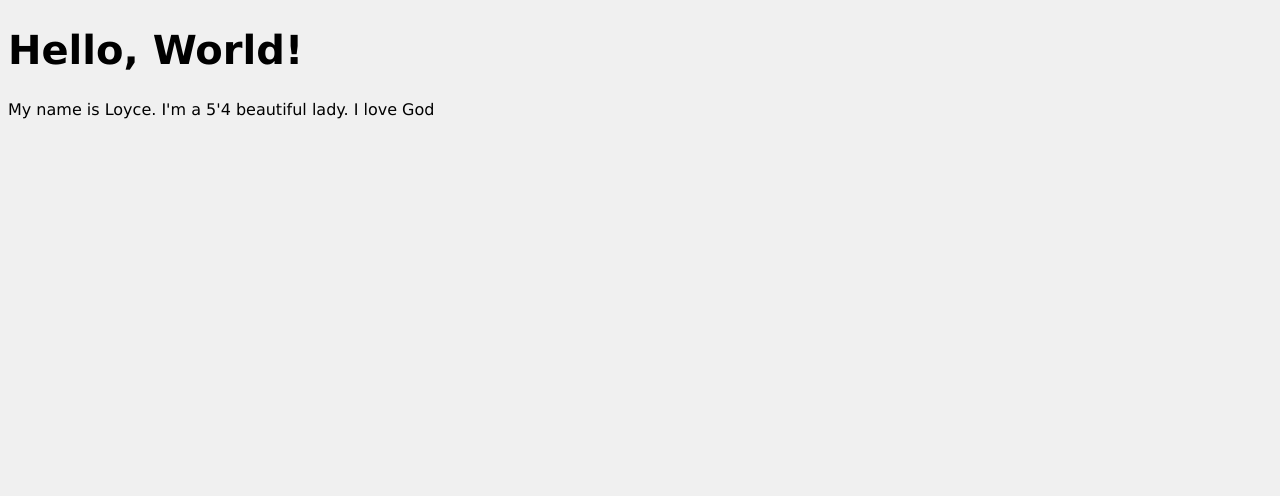
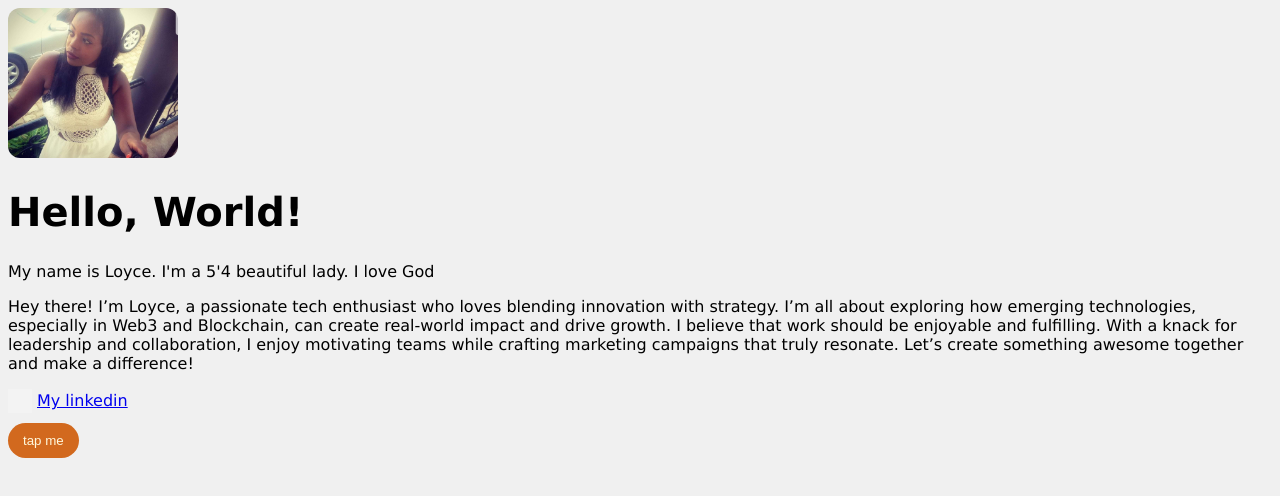
Before and after one commit to Loyce-el/about-me, a plain HTML site: page index.html in a window 1280 px wide. Drawn offline with Linux system fonts and the light colour scheme; grey boxes are pictures that could not be loaded.

Commit message:
leant how to add Img, text, button & link

```diff
--- a/Style.css
+++ b/Style.css
@@ -1,8 +1,30 @@
 body {
   background-color: #f0f0f0;
-  font-family: 'Lucida Sans', 'Lucida Sans Regular', 'Lucida Grande', 'Lucida Sans Unicode', Geneva, Verdana, sans-serif;
+  font-family: "Lucida Sans", "Lucida Sans Regular", "Lucida Grande",
+    "Lucida Sans Unicode", Geneva, Verdana, sans-serif;
+  .profile {
+    object-fit: cover;
+    border-radius: 12px;
+  }
 }
 
 h1 {
-    font-size: 2.5rem;
+  font-size: 2.5rem;
 }
+
+a {
+  display: flex;
+  align-items: center;
+  gap: 5px;
+  img {
+    mix-blend-mode: hard-light;
+  }
+}
+button {
+    padding: 10px 15px;
+    margin:10px 0px;
+    border-radius: 24px;
+    background-color: chocolate;
+    border: none;
+    color: cornsilk;
+}
--- a/index.html
+++ b/index.html
@@ -11,7 +11,33 @@
     <link rel="stylesheet" href="Style.css" />
   </head>
   <body>
+    <img src="./images/loyce.jpg" alt="Profile pic" width="170" height="150" class="profile"/>
     <h1>Hello, World!</h1>
     <p>My name is Loyce. I'm a 5'4 beautiful lady. I love God</p>
+    <p>
+      Hey there! I’m Loyce, a passionate tech enthusiast who loves blending
+      innovation with strategy. I’m all about exploring how emerging
+      technologies, especially in Web3 and Blockchain, can create real-world
+      impact and drive growth. I believe that work should be enjoyable and
+      fulfilling. With a knack for leadership and collaboration, I enjoy
+      motivating teams while crafting marketing campaigns that truly resonate.
+      Let’s create something awesome together and make a difference!
+    </p>
+    <!-- <a href="https://www.example.com" target="_blank" rel="noopener noreferrer">Visit Example</a> -->
+    <a
+      href="https://www.linkedin.com/in/ms-loyce?utm_source=share&utm_campaign=share_via&utm_content=profile&utm_medium=ios_app"
+      target="_blank,"
+      rel="noopener noreferrer"
+    >
+      <img
+        src="https://cdn-icons-png.flaticon.com/512/174/174857.png"
+        alt="LinkedIn"
+        width="24"
+        height="24"
+      />
+
+      My linkedin</a
+    >
+    <button>tap me</button>
   </body>
 </html>
```
Also changed, not shown: images/loyce.jpg (added).
